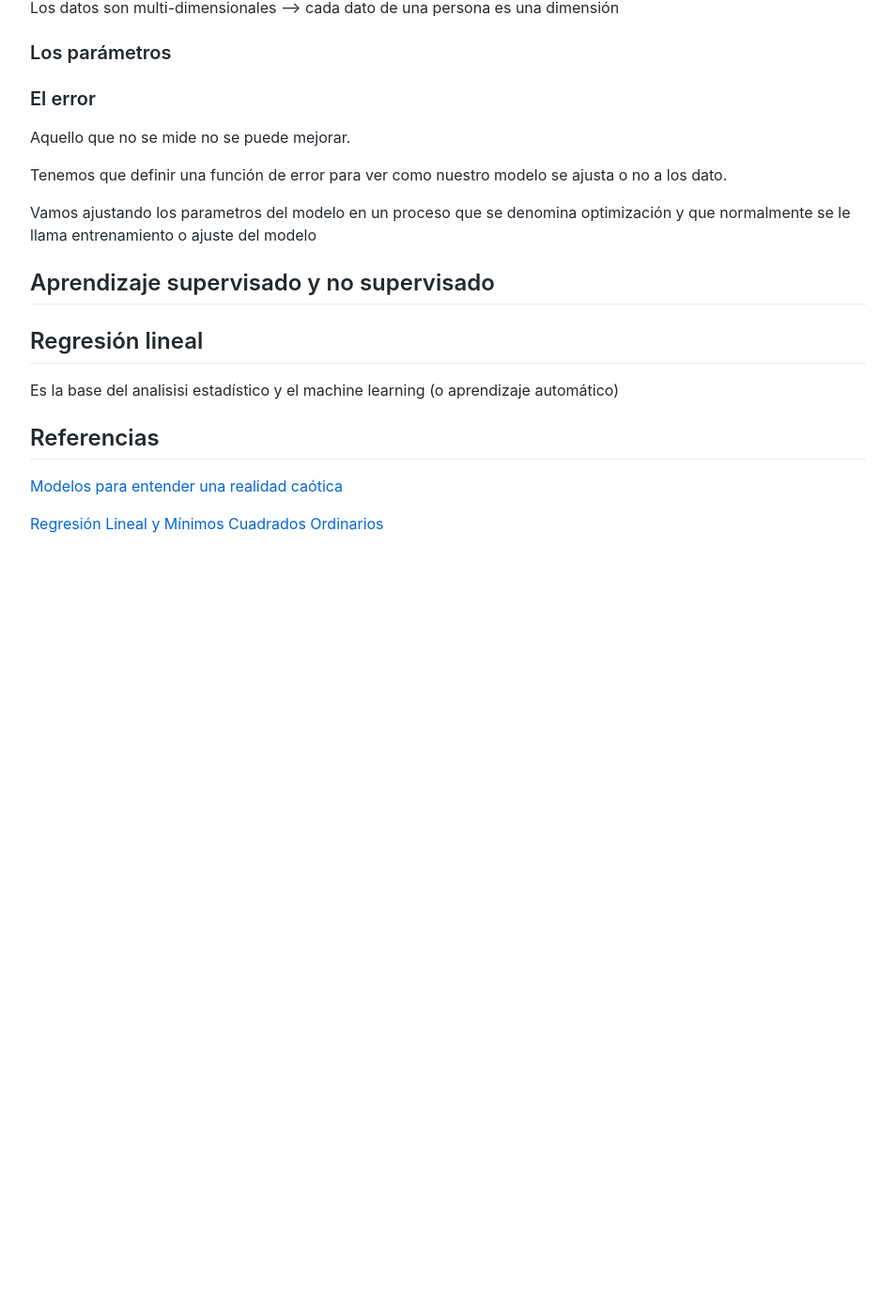
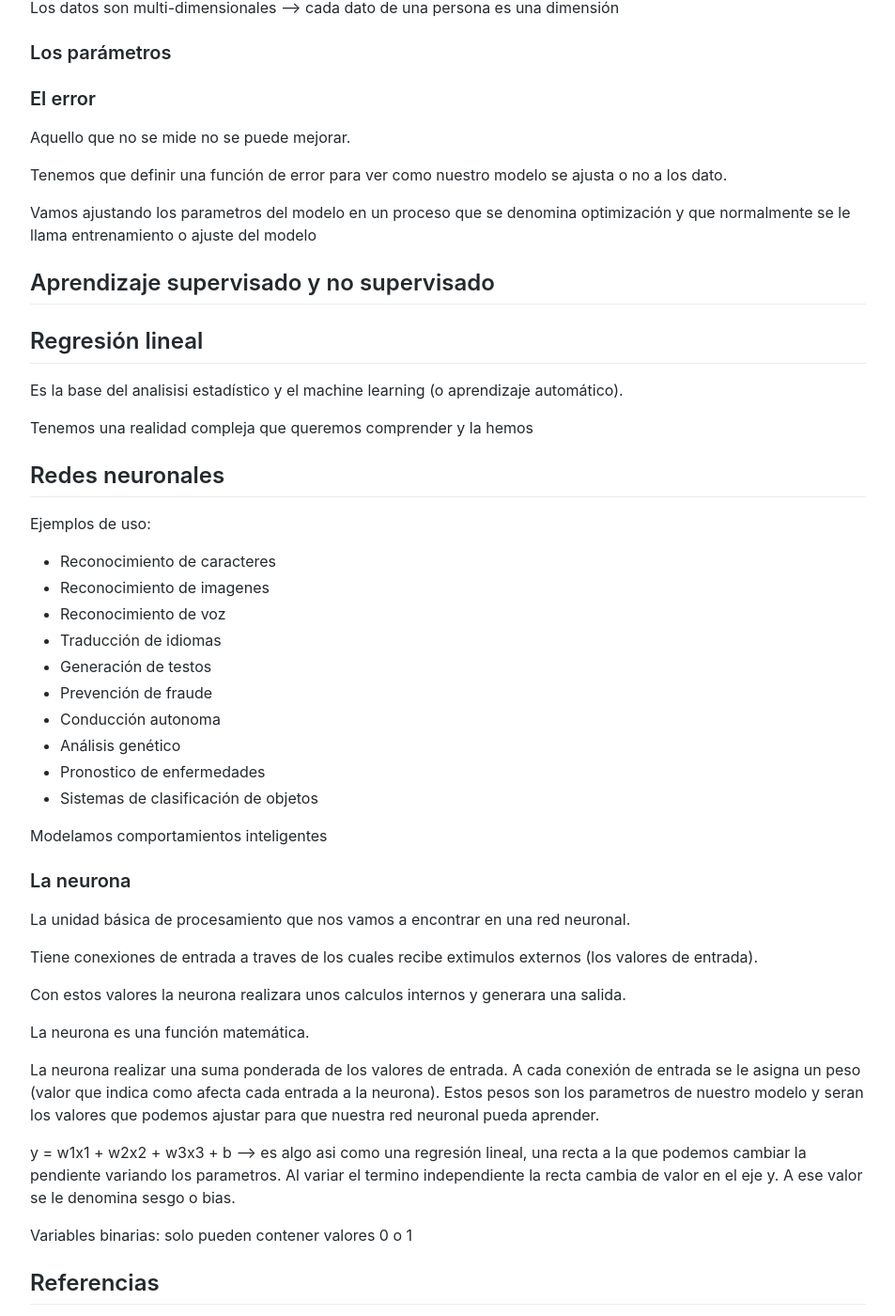
Before and after one commit to Akira3030/formacion, a Jekyll site: the page built from articulos/tecnologia/IA-regresion-lineal-minimos-cuadrados.md, in a window 1280 px wide and 1400 px high, scrolled down 1006 px. Shown: the whole window at 94% size, without its empty margins (163-1116 px from the left). Built offline with Jekyll 4.4.1, drawn with Linux system fonts in a browser that asks for light colours; our own code applies the rules of GitHub Pages for plain Markdown files; before the commit the page ends 1636 px from its top, so only the background shows below that.

Commit message:
Update IA-regresion-lineal-minimos-cuadrados.md

```diff
--- a/articulos/tecnologia/IA-regresion-lineal-minimos-cuadrados.md
+++ b/articulos/tecnologia/IA-regresion-lineal-minimos-cuadrados.md
@@ -49,7 +49,62 @@ Vamos ajustando los parametros del modelo en un proceso que se denomina optimiza
 
 ## Regresión lineal
 
-Es la base del analisisi estadístico y el machine learning (o aprendizaje automático)
+Es la base del analisisi estadístico y el machine learning (o aprendizaje automático).
+
+Tenemos una realidad compleja que queremos comprender y la hemos
+
+## Redes neuronales
+Ejemplos de uso:
+* Reconocimiento de caracteres
+* Reconocimiento de imagenes
+* Reconocimiento de voz
+* Traducción de idiomas
+* Generación de testos
+* Prevención de fraude
+* Conducción autonoma
+* Análisis genético
+* Pronostico de enfermedades
+* Sistemas de clasificación de objetos
+
+Modelamos comportamientos inteligentes
+
+### La neurona
+
+La unidad básica de procesamiento que nos vamos a encontrar en una red neuronal.
+
+Tiene conexiones de entrada a traves de los cuales recibe extimulos externos (los valores de entrada).
+
+Con estos valores la neurona realizara unos calculos internos y generara una salida.
+
+La neurona es una función matemática.
+
+La neurona realizar una suma ponderada de los valores de entrada. A cada conexión de entrada se le asigna un peso (valor que indica como afecta cada entrada a la neurona). Estos pesos son los parametros de nuestro modelo y seran los valores que podemos ajustar para que nuestra red neuronal pueda aprender.
+
+y = w1x1 + w2x2 + w3x3 + b --> es algo asi como una regresión lineal, una recta a la que podemos cambiar la pendiente variando los parametros. Al variar el termino independiente la recta cambia de valor en el eje y. A ese valor se le denomina sesgo o bias.
+
+Variables binarias: solo pueden contener valores 0 o 1
+
+
+
+
+
+
+
+
+
+
+
+
+
+
+
+
+
+
+
+
+
+
 
 ## Referencias
 
```
